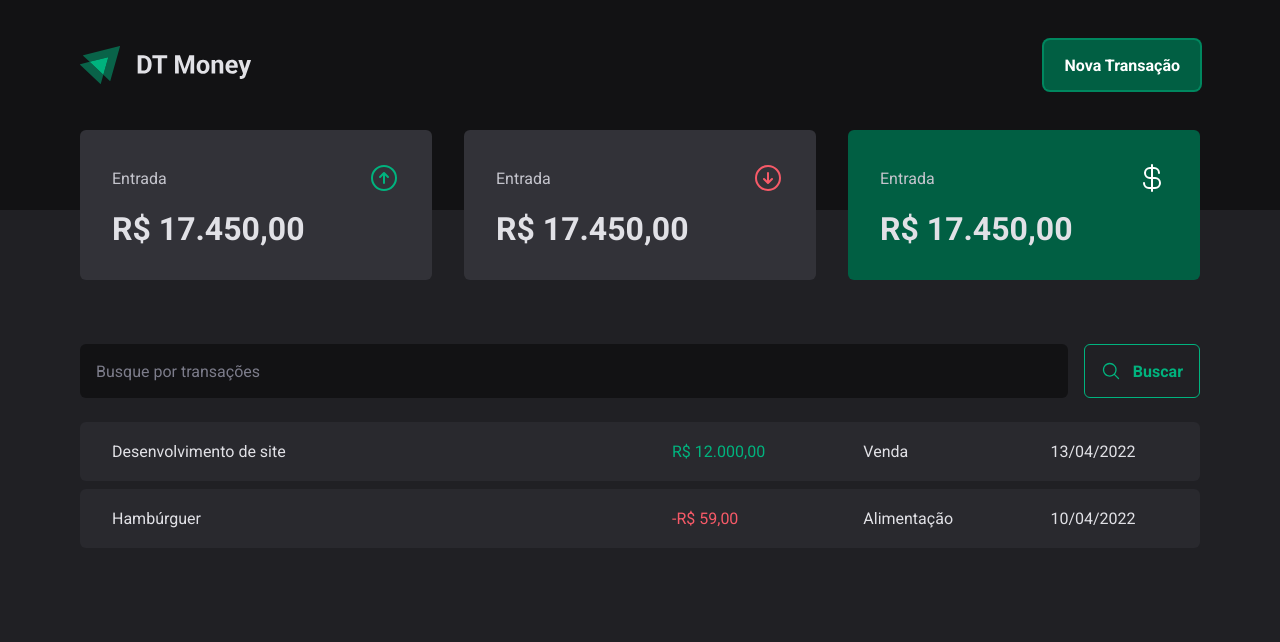
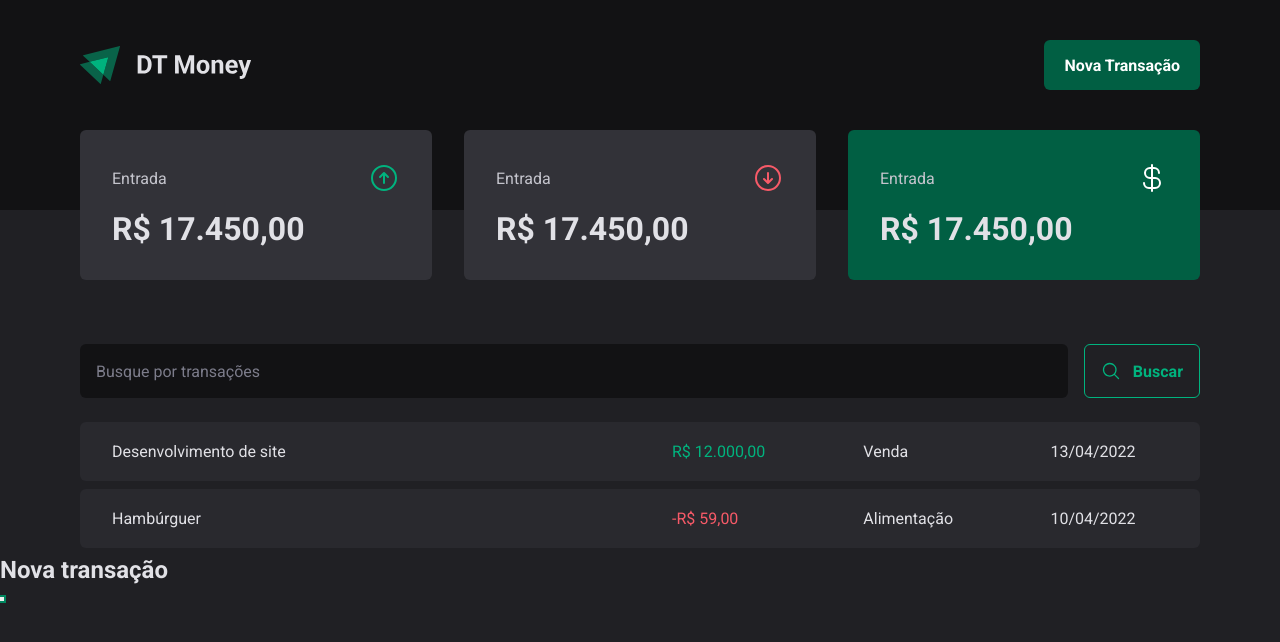
Before and after one commit to Azafman/03dt-money, a React (Vite) app: page / in a window 1280 px wide. Both pictures are taken after a click on the button "Nova Transação". Shown: the top 642 px of the page. Built offline with nearby package versions, Linux system fonts and the light colour scheme.

Commit message:
Estrutura visual - criando um modal acessível

```diff
--- a/package.json
+++ b/package.json
@@ -11,6 +11,7 @@
   },
   "dependencies": {
     "@phosphor-icons/react": "^2.1.7",
+    "@radix-ui/react-dialog": "^1.1.2",
     "react": "^18.3.1",
     "react-dom": "^18.3.1",
     "styled-components": "^6.1.13"
--- a/src/components/Header/index.tsx
+++ b/src/components/Header/index.tsx
@@ -1,13 +1,44 @@
 import { HeaderContainer, HeaderContent, NewTransactionButton } from './styles'
 import logoImg from '../../assets/logo.svg'
+import * as Dialog from '@radix-ui/react-dialog'
 
 export const Header = () => {
   return (
     <HeaderContainer>
-        <HeaderContent>
-            <img src={logoImg} alt="" />
+      <HeaderContent>
+        <img src={logoImg} alt="" />
+
+        <Dialog.Root>
+          <Dialog.Trigger asChild>
+            {/*
+                  <Dialog.Trigger /> -> cria um novo botão por padrão, que é responsável por abrir a caixa de diálogo.
+                  <Dialog.Trigger asChild> -> usa o child passado (aproveitando a estilização etc), para esse botão
+                  responsável na caixa de diálogo. Deste modo, permanecemos com somente um botão.
+
+                  Outra alteranativa seria em ./styles.ts, no componente NewTransactionButton, poderíamos importar o componente
+                  Dialog e em NewTransactionButton, usar algo semelhante há:
+                  - export const NewTransactionButton = styled(DialogTrigger)``
+                  E aqui seria necessário somente importart <NewTransactionButton/>
+
+                  Porém isso é algo que pode ser evitado, pois meio que suja o código styled-components com código de outra lib js.
+                */}
             <NewTransactionButton>Nova Transação</NewTransactionButton>
-        </HeaderContent>
+          </Dialog.Trigger>
+          <Dialog.Portal>
+            {/* permite que você renderize elemeto children em uma parte diferente do DOM. Neste caso, fora inclusive do div root, criada pelo react.*/}
+            <Dialog.Overlay />{/* Deixa o fundo com opacidade menor. */}
+            <Dialog.Content>
+              <Dialog.Title>Nova transação</Dialog.Title>
+              {/* ajuda na acessibilidade. O leitor de tela, quando a caixa dialog for aberta, irá ler para o usuário final
+                  que um modal foi aberto e este model é de "Nova transação"  */}
+              <Dialog.Close />
+
+            </Dialog.Content>
+
+          </Dialog.Portal>
+        </Dialog.Root>
+
+      </HeaderContent>
     </HeaderContainer>
   )
 }
```
Also changed, not shown: 1 other file (tests, documents, lock files or other folders).
